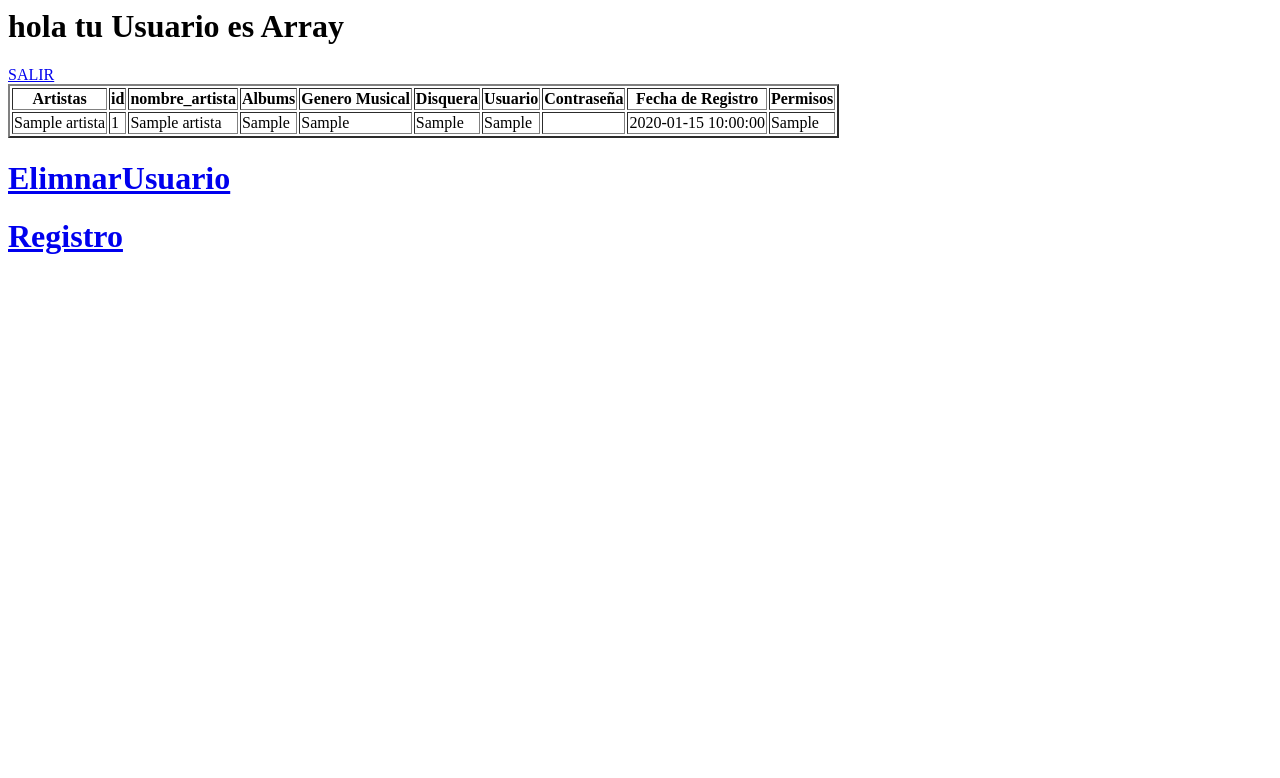
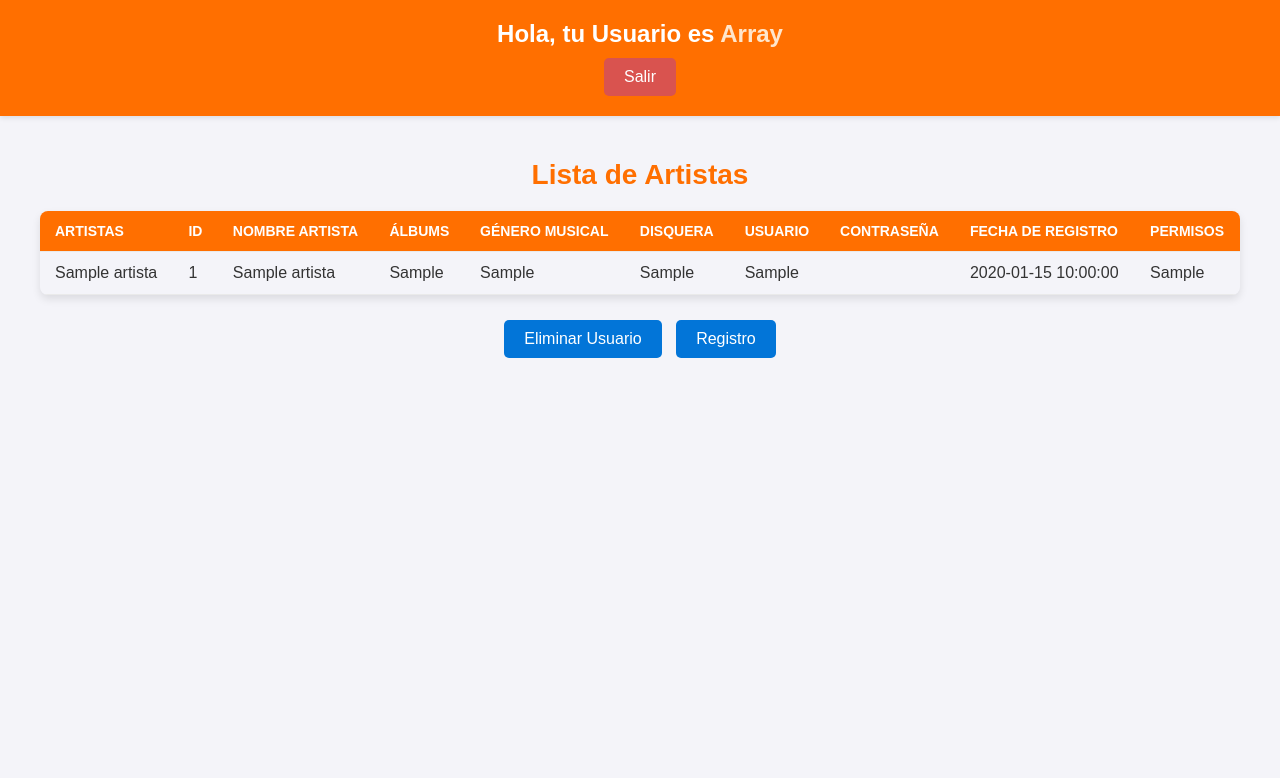
Before and after one commit to ChristianLaraa/ProyectoWeb1, a PHP site: page /principal.php in a window 1280 px wide. Shown: the top 778 px of the page. Run offline with PHP 8.4, Linux system fonts and the light colour scheme; the visitor is signed in with stand-in values (Sample User, id 1); tables that the repository leaves empty or names only in its code hold one stand-in row (values such as "Sample post"); data that the repository does not hold is empty.

Commit message:
add styles

```diff
--- a/principal.php
+++ b/principal.php
@@ -1,79 +1,79 @@
 <?php
 session_start();
-$usuario= $_SESSION['usermane'];//413112576
+$usuario = $_SESSION['usermane']; // 413112576
 
+if (!isset($usuario)) {
+    header("location: ./index.php");
+} else {
+    echo "<!DOCTYPE html>
+<html lang='es'>
+<head>
+    <meta charset='UTF-8'>
+    <meta name='viewport' content='width=device-width, initial-scale=1.0'>
+    <title>Bienvenido</title>
+    <link rel='stylesheet' href='./styles/stylesPrincipal.css'>
+</head>
+<body>
+    <header class='header'>
+        <h1>Hola, tu Usuario es <span class='usuario'>$usuario</span></h1>
+        <nav>
+            <a class='btn-salir' href='logica/salir.php'>Salir</a>
+        </nav>
+    </header>
+    <main>
+        <section class='tabla-section'>
+            <h2>Lista de Artistas</h2>";
 
-if(!isset($usuario)){
+    require "./logica/conexion.php";
+    mysqli_set_charset($conexion, 'utf8');
 
-        header("location: ./index.php");
-}else{
-
-    echo "<h1> hola tu Usuario es $usuario </h1> ";
-    echo "<a href='logica/salir.php'> SALIR</a>";
-
-
-    // se usa el requiere para si psi se necesita el archivo conexion
-require "./logica/conexion.php";
-mysqli_set_charset($conexion,'utf8');
-
-//genear el query
-$consulta_sql="SELECT * FROM artistas";
-
-//mandar el query por medio de la conexion y almacenaremos el resultado en una variable
+    $consulta_sql = "SELECT * FROM artistas";
     $resultado = $conexion->query($consulta_sql);
-
-// Retorna el numero de filas del resultado. Si encuentra mas de uno lo usamos para imprimir el resultado en nuestra tabla
     $count = mysqli_num_rows($resultado);
 
-echo "<table border='2' >
+    if ($count > 0) {
+        echo "<table class='tabla-estilos'>
+                <thead>
                     <tr>
                         <th>Artistas</th>
-
-    <th>id</th>
-    <th>nombre_artista</th>
-    <th>Albums</th>
-    <th>Genero Musical</th>
+                        <th>ID</th>
+                        <th>Nombre Artista</th>
+                        <th>Álbums</th>
+                        <th>Género Musical</th>
                         <th>Disquera</th>
                         <th>Usuario</th>
                         <th>Contraseña</th>
                         <th>Fecha de Registro</th>
                         <th>Permisos</th>
+                    </tr>
+                </thead>
+                <tbody>";
+        while ($row = mysqli_fetch_assoc($resultado)) {
+            echo "<tr>
+                    <td>{$row['nombre_artista']}</td>
+                    <td>{$row['id']}</td>
+                    <td>{$row['nombre_artista']}</td>
+                    <td>{$row['albums']}</td>
+                    <td>{$row['genero_musical']}</td>
+                    <td>{$row['disquera']}</td>
+                    <td>{$row['usuario']}</td>
+                    <td>{$row['contraseña']}</td>
+                    <td>{$row['fecha_registro']}</td>
+                    <td>{$row['permisos']}</td>
                 </tr>";
-
-
-
-if ( $count>0 ){
-    //aqui se pintarian los registro de la DB
-    while( $row = mysqli_fetch_assoc($resultado)  ){
-     echo "<tr>";
-     echo"<td>". $row['nombre_artista'] ."</td>";
-
-     echo"<td>". $row['id'] ."</td>";
-     echo"<td>". $row['nombre_artista'] ."</td>";
-     echo"<td>". $row['albums'] ."</td>";
-     echo"<td>". $row['genero_musical'] ."</td>";
-     echo"<td>". $row['disquera'] ."</td>";
-     echo"<td>". $row['usuario'] ."</td>";
-     echo"<td>". $row['contraseña'] ."</td>";
-     echo"<td>". $row['fecha_registro'] ."</td>";
-     echo"<td>". $row['permisos'] ."</td>";
-     echo "</tr>";
-
         }
-    echo "</table>";
-
-
-}else{
-
-
-
-    echo " <h1 style='color:red' >Sin Ningun registro</h1>";
- }
-  echo "
-    <h1><a href='EliminarUsuario.php'>ElimnarUsuario</a></h1>
-    <h1><a href='Registro.php'>Registro</a></h1>
-    ";
-
+        echo "</tbody></table>";
+    } else {
+        echo "<p class='sin-registro'>Sin ningún registro</p>";
     }
 
+    echo "<div class='acciones'>
+            <a href='EliminarUsuario.php' class='btn'>Eliminar Usuario</a>
+            <a href='Registro.php' class='btn'>Registro</a>
+        </div>
+        </section>
+    </main>
+</body>
+</html>";
+}
 ?>
--- /dev/null
+++ b/styles/stylesPrincipal.css
@@ -0,0 +1,113 @@
+/* General Styles */
+body {
+    font-family: 'Poppins', sans-serif;
+    margin: 0;
+    padding: 0;
+    background-color: #f4f4f9;
+    color: #333;
+}
+
+.header {
+    background-color: #ff6f00;
+    color: #fff;
+    padding: 20px;
+    text-align: center;
+    box-shadow: 0 2px 5px rgba(0, 0, 0, 0.1);
+}
+
+.header h1 {
+    font-size: 24px;
+    margin: 0;
+}
+
+.header .usuario {
+    color: #ffe6cc;
+}
+
+.header .btn-salir {
+    display: inline-block;
+    margin-top: 10px;
+    padding: 10px 20px;
+    background-color: #d9534f;
+    color: #fff;
+    text-decoration: none;
+    border-radius: 5px;
+    transition: background-color 0.3s ease;
+}
+
+.header .btn-salir:hover {
+    background-color: #c9302c;
+}
+
+/* Table Section */
+.tabla-section {
+    padding: 20px;
+    max-width: 1200px;
+    margin: 0 auto;
+}
+
+.tabla-section h2 {
+    text-align: center;
+    margin-bottom: 20px;
+    font-size: 28px;
+    color: #ff6f00;
+}
+
+/* Table Styles */
+.tabla-estilos {
+    width: 100%;
+    border-collapse: collapse;
+    margin-bottom: 20px;
+    box-shadow: 0 4px 8px rgba(0, 0, 0, 0.1);
+    border-radius: 8px;
+    overflow: hidden;
+}
+
+.tabla-estilos th, .tabla-estilos td {
+    padding: 12px 15px;
+    text-align: left;
+    border-bottom: 1px solid #eaeaea;
+}
+
+.tabla-estilos th {
+    background-color: #ff6f00;
+    color: #fff;
+    text-transform: uppercase;
+    font-size: 14px;
+}
+
+.tabla-estilos tr:nth-child(even) {
+    background-color: #f9f9f9;
+}
+
+.tabla-estilos tr:hover {
+    background-color: #ffe6cc;
+}
+
+.sin-registro {
+    text-align: center;
+    color: #d9534f;
+    font-size: 18px;
+    margin: 20px 0;
+}
+
+/* Buttons */
+.acciones {
+    text-align: center;
+    margin-top: 20px;
+}
+
+.btn {
+    display: inline-block;
+    margin: 5px;
+    padding: 10px 20px;
+    background-color: #0275d8;
+    color: #fff;
+    text-decoration: none;
+    border-radius: 5px;
+    transition: background-color 0.3s ease;
+}
+
+.btn:hover {
+    background-color: #025aa5;
+}
```
Also changed, not shown: index.php (+22 -17 lines), indexError.php (+2 -13 lines), inicio.php (+34 -40 lines), logica/enviarRegistroLogin.php (added, +37 -0 lines), registroLogin.php (added, +46 -0 lines), styles/stylesIndex.css (added, +70 -0 lines), styles/stylesInicio.css (added, +71 -0 lines). Lines whose indentation alone changed are shown as unchanged.
